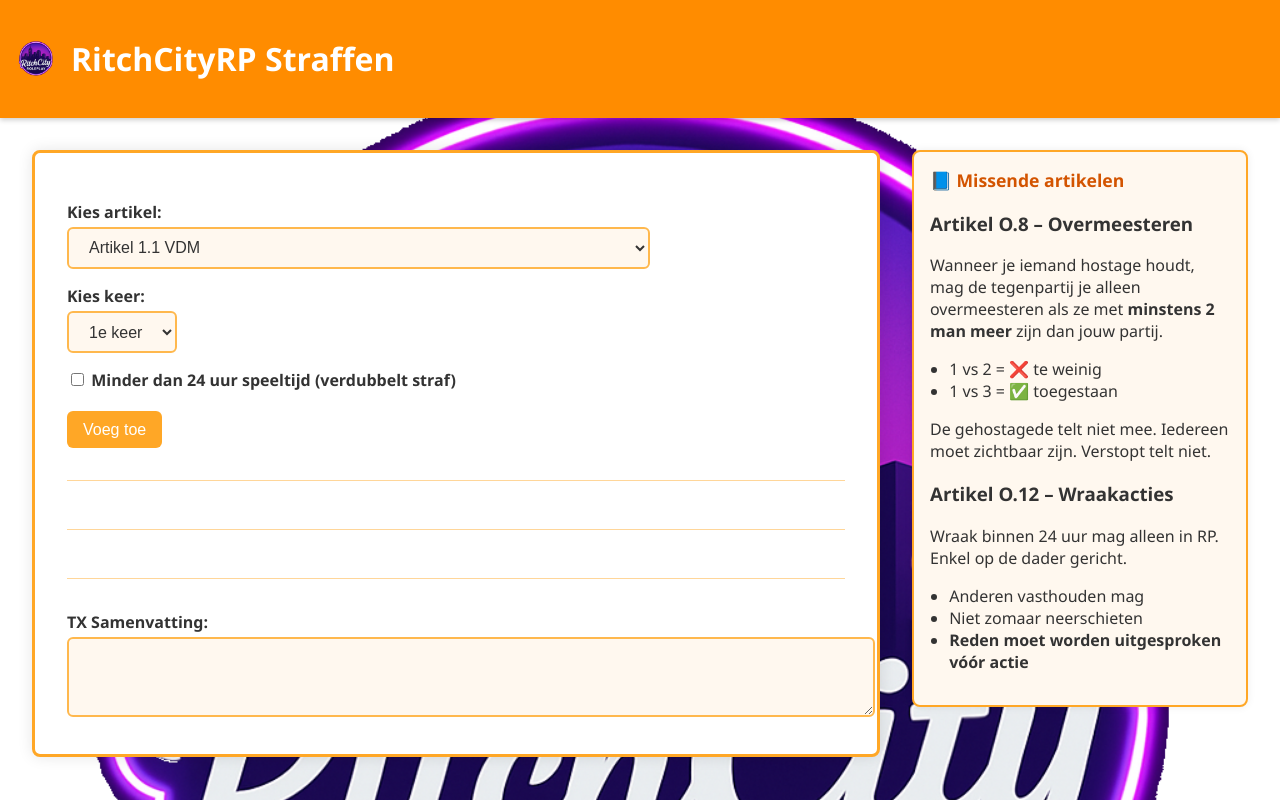
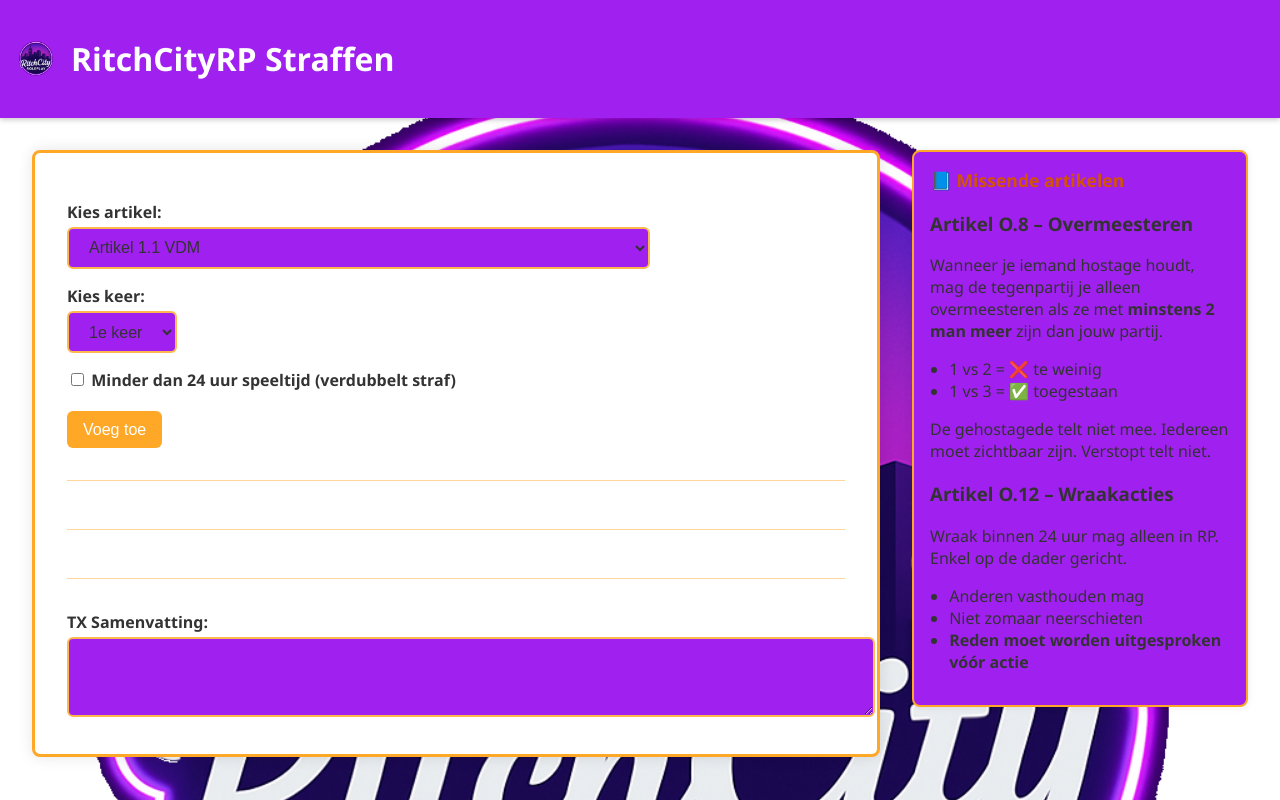
Before and after one commit to ItsDevJori/ItsDevJori.github.io, a plain HTML site: page index.html in a window 1280 px wide. Shown: the top 800 px of the page. Drawn offline with nearby package versions, Linux system fonts and the light colour scheme.

Commit message:
Update index.html

```diff
--- a/index.html
+++ b/index.html
@@ -18,7 +18,7 @@
     }
 
     header {
-      background-color: #ff8c00;
+      background-color: #A020F0;
       color: white;
       padding: 1em;
       display: flex;
@@ -52,7 +52,7 @@
 
     aside {
       flex: 0 0 300px;
-      background: #fff8ef;
+      background: #A020F0;
       border: 2px solid #ffa726;
       border-radius: 8px;
       padding: 1em;
@@ -76,7 +76,7 @@
       font-size: 1em;
       border: 2px solid #ffb84d;
       border-radius: 6px;
-      background-color: #fff8ef;
+      background-color: #A020F0;
       color: #333;
       outline: none;
     }
```
